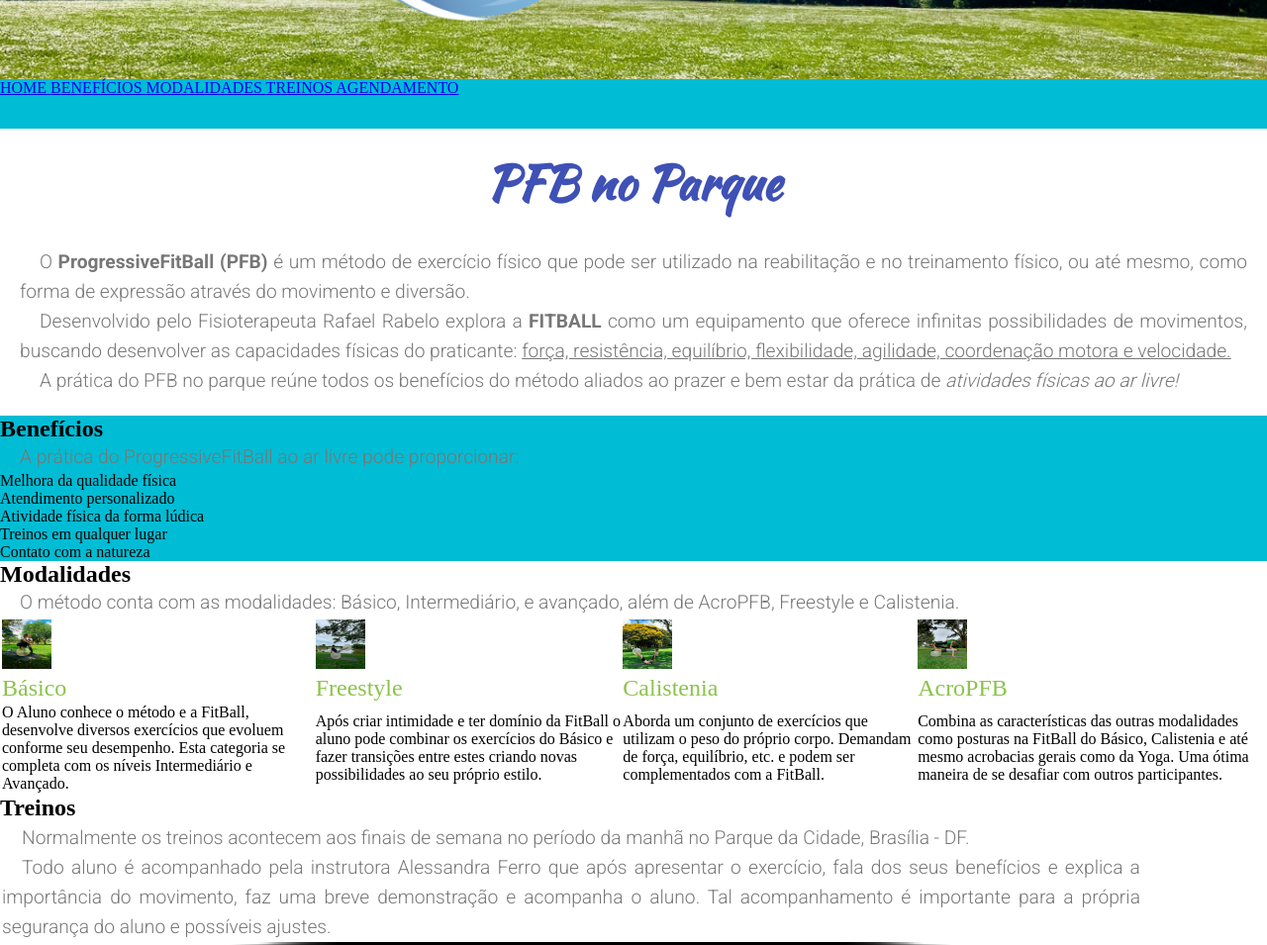
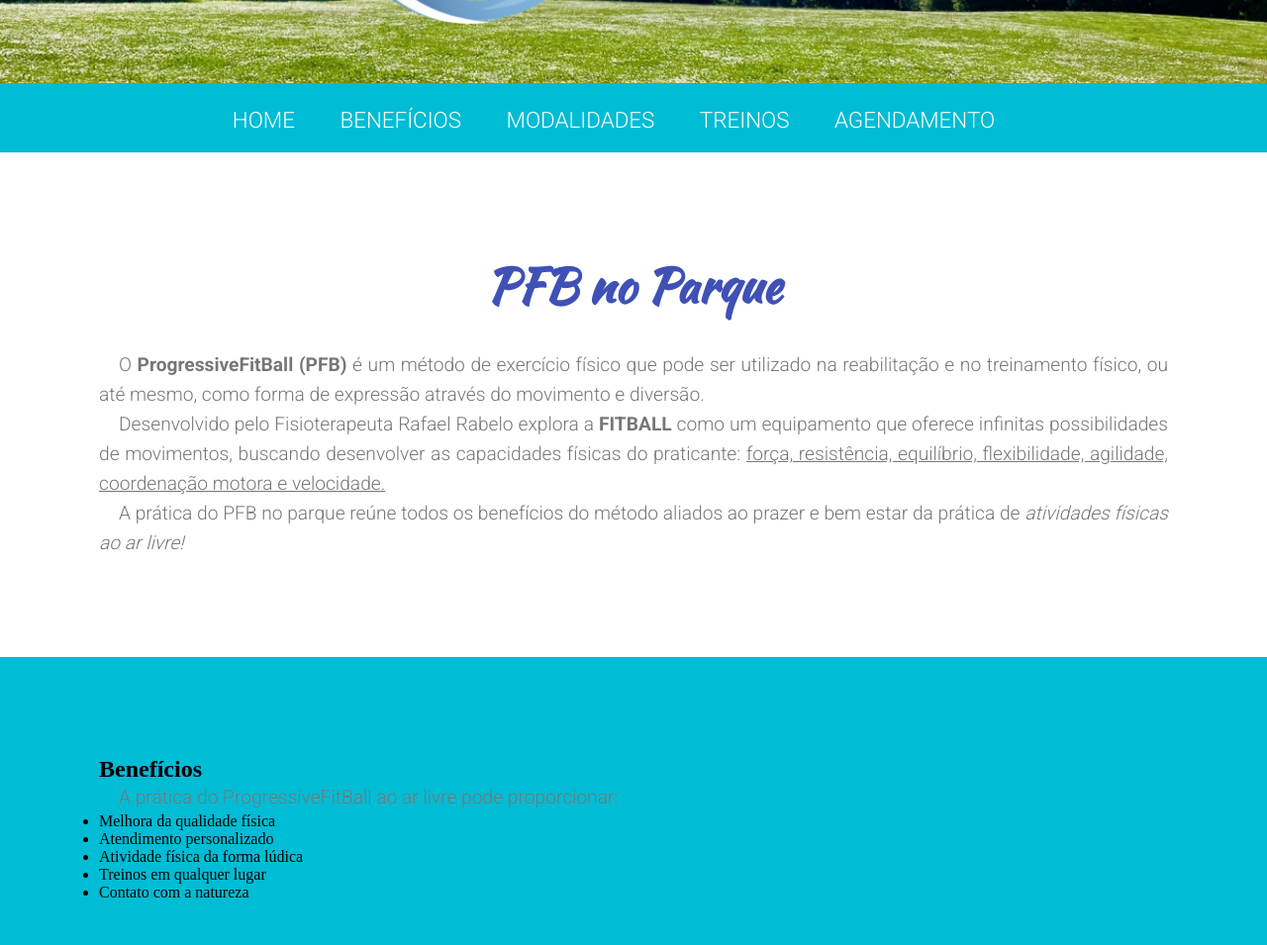
Before and after one commit to gabsantosmr/Logica-de-programacao, a plain HTML site: page site das aulas 2/index.html in a window 1280 px wide. Shown: the part 300-1255 px from the top of the page at 99% size. Drawn offline with Linux system fonts and the light colour scheme.

Commit message:
Add files via upload

```diff
--- a/site das aulas 2/index.html
+++ b/site das aulas 2/index.html
@@ -12,22 +12,22 @@
 			<img class="banner" src="imagens/banner.png" alt="banner com a logo do PFB no parque e uma paisagem de fundo" />
 		</header>
 		<nav>
-			<a href="#"> HOME </a>
-			<a href="#beneficios"> BENEFÍCIOS </a>
-			<a href="#modalidades"> MODALIDADES </a>
-			<a href="#treinos"> TREINOS </a>
-			<a href="agend.html"> AGENDAMENTO </a>
+			<a class="anav" href="#"> HOME </a>
+			<a class="anav" href="#beneficios"> BENEFÍCIOS </a>
+			<a class="anav" href="#modalidades"> MODALIDADES </a>
+			<a class="anav" href="#treinos"> TREINOS </a>
+			<a class="anav" href="agend.html"> AGENDAMENTO </a>
 		</nav>
-		<article>
+		<main>
 			<h1>PFB no Parque</h1>
 			<p>O <strong>ProgressiveFitBall (PFB)</strong> é um método de exercício físico que pode ser utilizado na reabilitação e no treinamento físico, ou até mesmo, como forma de expressão através do movimento e diversão.</p>
 			<p>Desenvolvido pelo Fisioterapeuta Rafael Rabelo explora a <strong>FITBALL</strong> como um equipamento que oferece infinitas possibilidades de movimentos, buscando desenvolver as capacidades físicas do praticante: <u>força, resistência, equilíbrio, flexibilidade, agilidade, coordenação motora e velocidade.</u></p>
 			<p>A prática do PFB no parque reúne todos os benefícios do método aliados ao prazer e bem estar da prática de <em>atividades físicas ao ar livre!</em></p>
-		</article>
+		</main>
 		<section id="beneficios">
 			<h2>Benefícios</h2>
 			<p>A prática do ProgressiveFitBall ao ar livre pode proporcionar:</p>
-			<ul type="circle">
+			<ul>
 				<li>Melhora da qualidade física</li>
 				<li>Atendimento personalizado</li>
 				<li>Atividade física da forma lúdica</li>
@@ -38,44 +38,30 @@
 		<section id="modalidades">
 			<h2>Modalidades</h2>
 			<p>O método conta com as modalidades: Básico, Intermediário, e avançado, além de AcroPFB, Freestyle e Calistenia.</p>
-			<table>
-				<tr>
-					<td><img class="imgm" src="imagens/basico.png" width="300" /></td>
-					<td><img class="imgm" src="imagens/freestyle.png" width="300" /></td>
-					<td><img class="imgm" src="imagens/calistenia.png" width="300" /></td>
-					<td><img class="imgm" src="imagens/acro.png" width="300" /></td>
-				</tr>
-				<tr>
-					<td><font color="#8bc34a" size="5">Básico</font></td>
-					<td><font color="#8bc34a" size="5">Freestyle</font></td>
-					<td><font color="#8bc34a" size="5">Calistenia</font></td>
-					<td><font color="#8bc34a" size="5">AcroPFB</font></td>
-				</tr>
-				<tr>
-					<td>O Aluno conhece o método e a FitBall, desenvolve diversos exercí­cios que evoluem conforme seu desempenho. Esta categoria se completa com os níveis Intermediário e Avançado.</td>
-					<td>Após criar intimidade e ter domínio da FitBall o aluno pode combinar os exercí­cios do Básico e fazer transições entre estes criando novas possibilidades ao seu próprio  estilo.</td>
-					<td>Aborda um conjunto de exercí­cios que utilizam o peso do próprio corpo. Demandam de força, equilíbrio, etc. e podem ser complementados com a FitBall.</td>
-					<td>Combina as características das outras modalidades como posturas na FitBall do Básico, Calistenia e até mesmo acrobacias gerais como da Yoga. Uma ótima maneira de se desafiar com outros participantes.</td>
-				</tr>
-			</table>
+			<img class="imgm" src="imagens/basico.png" width="300" />
+			<h3>Básico</h3>
+			<p>O Aluno conhece o método e a FitBall, desenvolve diversos exercí­cios que evoluem conforme seu desempenho. Esta categoria se completa com os níveis Intermediário e Avançado.</p>
+			<img class="imgm" src="imagens/freestyle.png" width="300" />
+			<h3>Freestyle</h3>
+			<p>Após criar intimidade e ter domínio da FitBall o aluno pode combinar os exercí­cios do Básico e fazer transições entre estes criando novas possibilidades ao seu próprio  estilo.</p>
+			<img class="imgm" src="imagens/calistenia.png" width="300" />
+			<h3>Calistenia</h3>
+			<p>Aborda um conjunto de exercí­cios que utilizam o peso do próprio corpo. Demandam de força, equilíbrio, etc. e podem ser complementados com a FitBall.</p>
+			<img class="imgm" src="imagens/acro.png" width="300" />
+			<h3>AcroPFB</h3>
+			<p>Combina as características das outras modalidades como posturas na FitBall do Básico, Calistenia e até mesmo acrobacias gerais como da Yoga. Uma ótima maneira de se desafiar com outros participantes.</p>
 		</section>
 		<section id="treinos">
 			<h2>Treinos</h2>
-			<table>
-				<tr>
-					<td>
-						<p>Normalmente os treinos acontecem aos finais de semana no período da manhã  no Parque da Cidade, Brasília - DF.</p>
-						<p>Todo aluno é acompanhado pela instrutora Alessandra Ferro que após apresentar o exercí­cio, fala dos seus benefícios e explica a importância do movimento, faz uma breve demonstração e acompanha o aluno. Tal acompanhamento é importante para a própria segurança do aluno e possí­veis ajustes.</p>
-						<p><a href="http://instagram.com/le.ferro" target="_blank"><img src="imagens/logoinsta.png" /></a>
-						@le.ferro
-						<a href="mailto:le.ferrom@gmail.com" target="_blank"><img src="imagens/logoemail.png" /></a>
-						le.ferrom@gmail.com</p>
-					</td>
-					<td><img src="imagens/capa-video.png" width="400" /></td>
-				</tr>
-			</table>
+			<p>Normalmente os treinos acontecem aos finais de semana no período da manhã  no Parque da Cidade, Brasília - DF.</p>
+			<p>Todo aluno é acompanhado pela instrutora Alessandra Ferro que após apresentar o exercí­cio, fala dos seus benefícios e explica a importância do movimento, faz uma breve demonstração e acompanha o aluno. Tal acompanhamento é importante para a própria segurança do aluno e possí­veis ajustes.</p>
+			<p><a href="http://instagram.com/le.ferro" target="_blank"><img src="imagens/logoinsta.png" /></a>
+			<a href="mailto:le.ferrom@gmail.com" target="_blank"><img src="imagens/logoemail.png" /></a>
+			<p>le.ferrom@gmail.com</p>
+			<img src="imagens/capa-video.png" width="400" />
 		</section>
-		<hr>
-		<p>Desenvolvido por <a href="http://instagram.com/gabsantosmr" target="_blank">Gabriel Rodrigues</a> - 2024</p>
+		<footer>
+			<p>Desenvolvido por <a href="http://instagram.com/gabsantosmr" target="_blank">Gabriel Rodrigues</a> - 2024</p>
+		</footer>
 	</body>
 </html>
--- a/site das aulas 2/style.css
+++ b/site das aulas 2/style.css
@@ -7,25 +7,31 @@
 body {
     background-color: #fff;
 }
-header, img {
+header, .banner {
     width: 100%;
-    height: 380px;
-}
-.banner {
-    width: 100%;
-    height: 380px;
+    background-color: #00bcd4;
 }
 nav {
-    width: 100%;
-    height: 50px;
     background-color: #00bcd4;
+    text-align: center;
+    padding: 20px;
 }
 a {
+    font-family: 'Roboto', sans-serif;
+    font-size: 1.2rem;
 
 }
-article {
+.anav {
+    color: #fff;
+    margin-right: 40px;
+    font-size: 1.4rem;
+    text-decoration: none;
+}
+main, #beneficios, #modalidades, #treinos {
+    padding: 100px;
+}
+main {
     width: 100%;
-    padding: 20px;
     box-sizing: border-box;
 }
 h1 {
```
